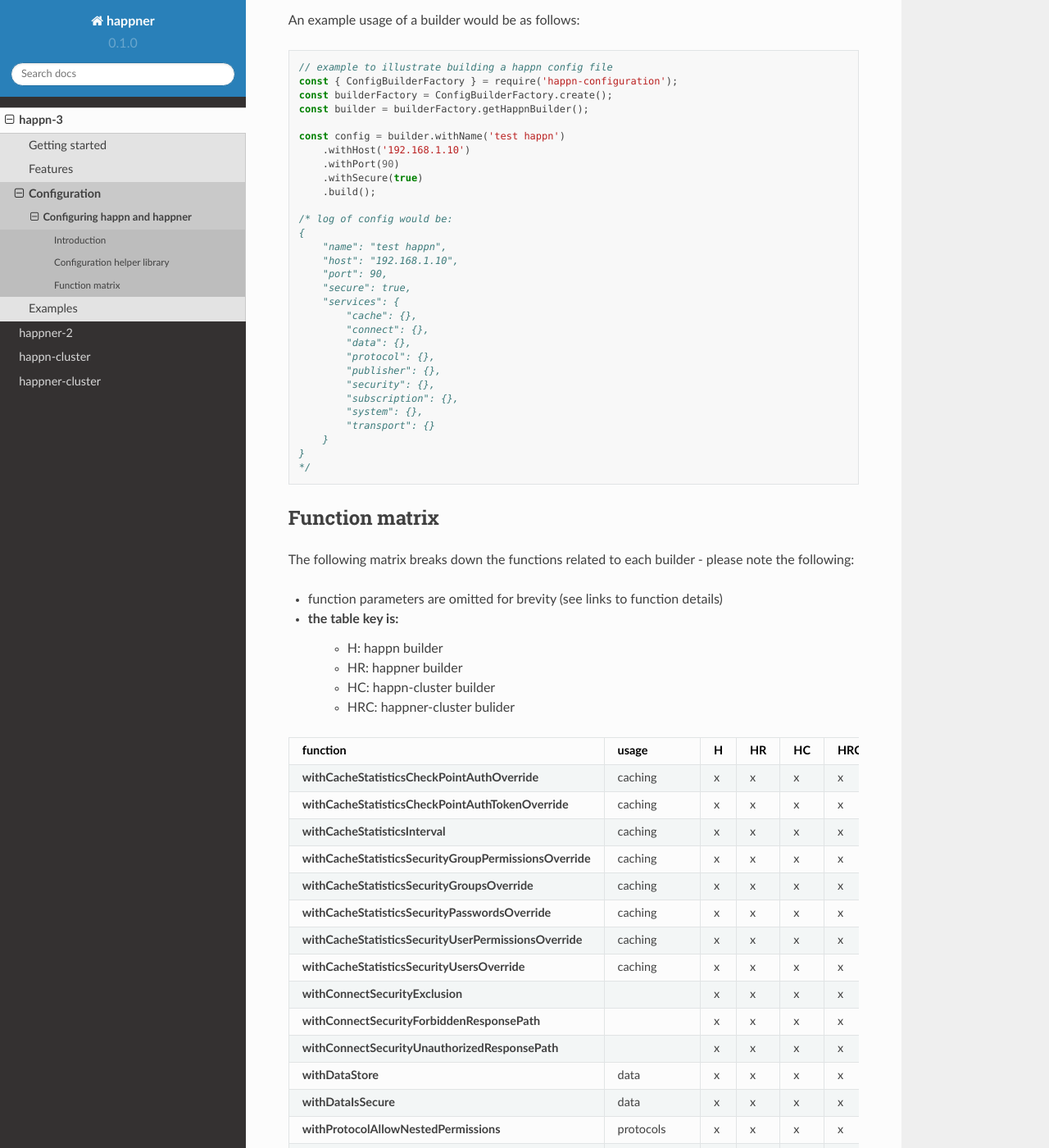
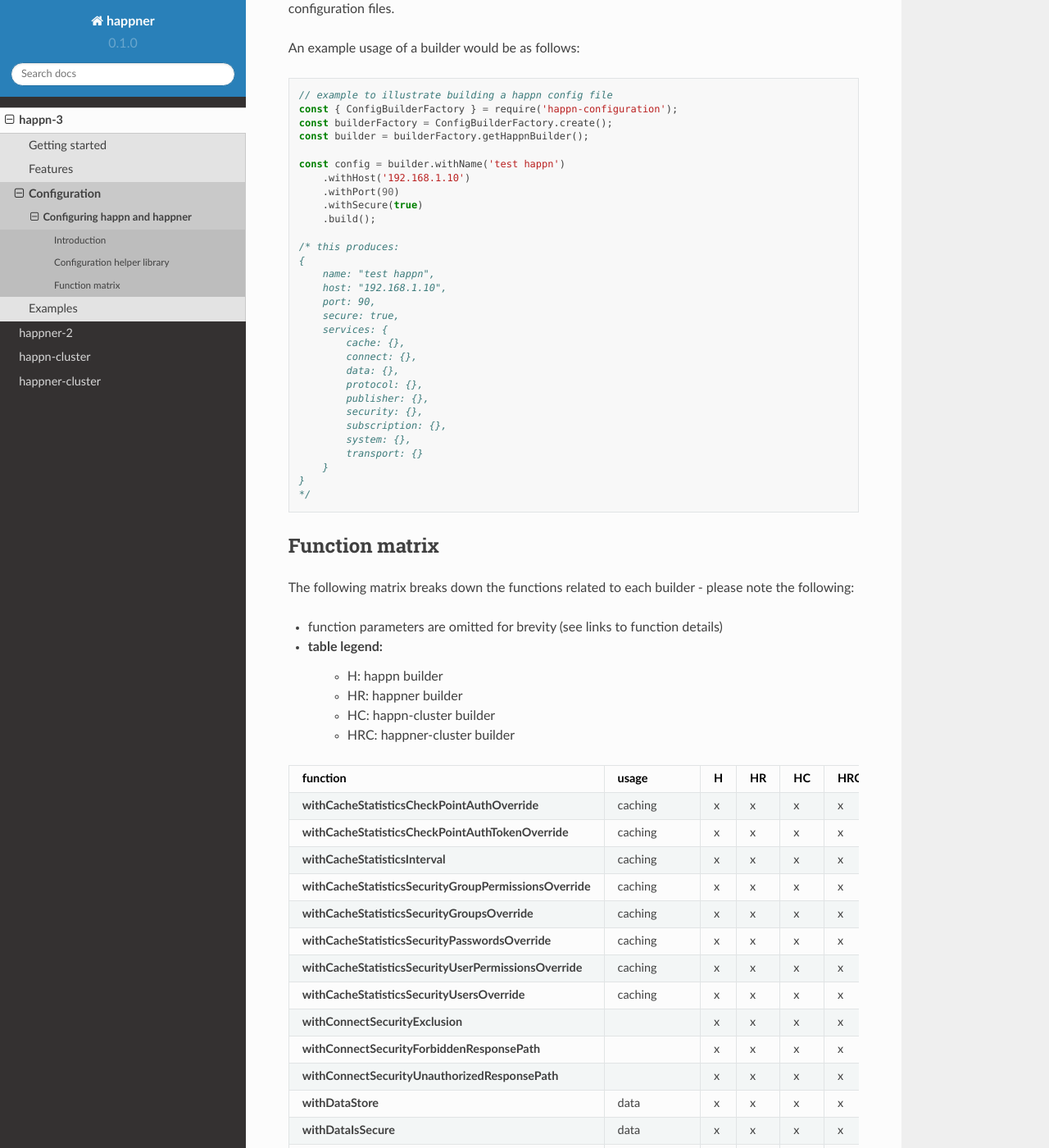
Before and after one commit to happner/happner-docs, a Sphinx documentation site: the page built from docs/source/happn/configuration/matrix.rst, in a window 1280 px wide and 1400 px high, scrolled down 1474 px. Shown: the whole window at 82% size. Built offline with Sphinx 7.4.7 and the Read the Docs theme 2.0.0, drawn with Linux system fonts in a browser that asks for light colours; some of the changed lines change nothing that is shown; some of the changed text lies outside the part shown.

Commit message:
Configuration builder documentation update

```diff
--- a/docs/source/happn/configuration/matrix.rst
+++ b/docs/source/happn/configuration/matrix.rst
@@ -12,31 +12,33 @@
 
 This configuration file is a javascript object in the form of:
 
-**happn and happn-cluster**
+**happn and happn-cluster:**
 
 .. code-block::
 
+    // example
     {
-        "name": "happn-server",
-        "host": "192.168.1.10",
-        "port": 90,
-        "services": {}
+        name: "happn-server",
+        host: "192.168.1.10",
+        port: 90,
+        services: {}
     }
 
-**happner and happner-cluster**
+**happner and happner-cluster:**
 
 .. code-block::
 
+    // example
     {
-        "happn": {
-            "services": {},
-            "name": "happner-server",
-            "host": "192.168.1.10",
-            "port": 90
+        happn: {
+            services: {},
+            name: "happner-server",
+            host: "192.168.1.10",
+            port: 90
         },
-        "endpoints": {},
-        "modules": {},
-        "components": {},
+        endpoints: {},
+        modules: {},
+        components: {},
     }
 
 The above samples are extremely "bare-bones" - the configuration file can be very comprehensive and is required for setting
@@ -78,22 +80,22 @@
         .withSecure(true)
         .build();
 
-    /* log of config would be:
+    /* this produces:
     {
-        "name": "test happn",
-        "host": "192.168.1.10",
-        "port": 90,
-        "secure": true,
-        "services": {
-            "cache": {},
-            "connect": {},
-            "data": {},
-            "protocol": {},
-            "publisher": {},
-            "security": {},
-            "subscription": {},
-            "system": {},
-            "transport": {}
+        name: "test happn",
+        host: "192.168.1.10",
+        port: 90,
+        secure: true,
+        services: {
+            cache: {},
+            connect: {},
+            data: {},
+            protocol: {},
+            publisher: {},
+            security: {},
+            subscription: {},
+            system: {},
+            transport: {}
         }
     }
     */
@@ -105,11 +107,11 @@
 The following matrix breaks down the functions related to each builder - please note the following:
 
 - function parameters are omitted for brevity (see links to function details)
-- the table key is:
+- table legend:
    - H: happn builder
    - HR: happner builder
    - HC: happn-cluster builder
-   - HRC: happner-cluster bulider
+   - HRC: happner-cluster builder
 
 .. tabularcolumns:: |l{2cm}|l|c|c|c|c|c|
 
```
